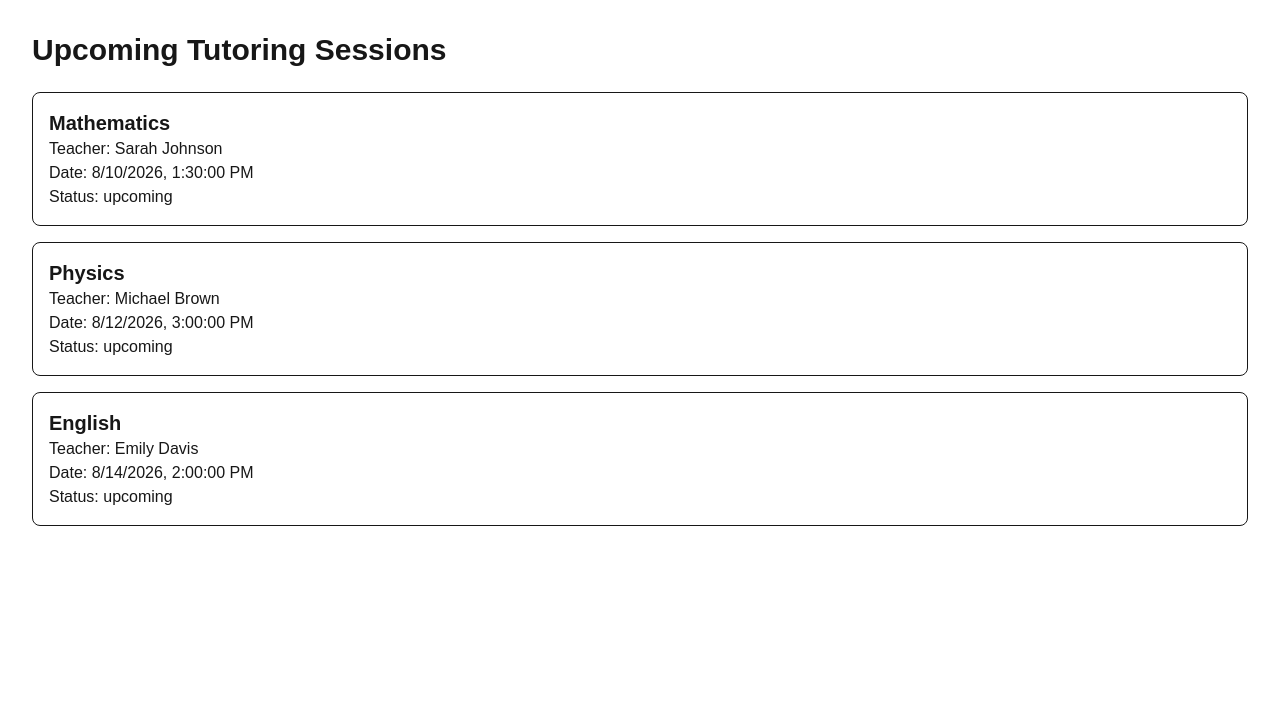
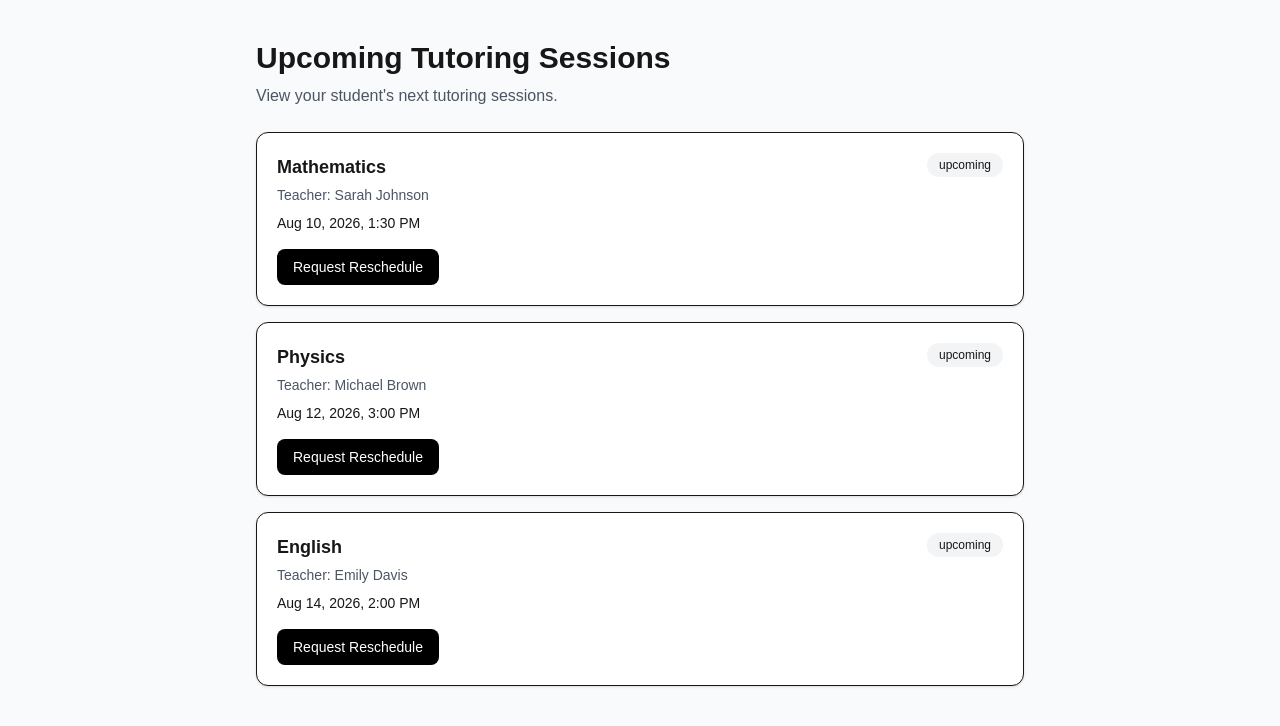
Before and after one commit to Amit81082/debe-tech-intern-assessment, a Next.js app: page / in a window 1280 px wide. Shown: the top 726 px of the page. Built offline with nearby package versions, Linux system fonts and the light colour scheme.

Commit message:
feat: build session reschedule widget UI

```diff
--- a/app/page.tsx
+++ b/app/page.tsx
@@ -1,22 +1,31 @@
+"use client";
+
+import { useState } from "react";
 import { sessions } from "@/data/sessions";
+import type { Session } from "@/shared/types";
+import { SessionList } from "@/components/SessionList";
+import { RescheduleDialog } from "@/components/RescheduleDialog";
 
 export default function Home() {
+  const [selectedSession, setSelectedSession] = useState<Session | null>(null);
+
   return (
-    <main className="min-h-screen p-8">
-      <h1 className="text-3xl font-bold">Upcoming Tutoring Sessions</h1>
+    <main className="min-h-screen bg-gray-50 p-6 md:p-10">
+      <div className="mx-auto max-w-3xl">
+        <h1 className="text-3xl font-bold">Upcoming Tutoring Sessions</h1>
 
-      <div className="mt-6 space-y-4">
-        {sessions.map((session) => (
-          <div key={session.id} className="rounded-lg border p-4">
-            <h2 className="text-xl font-semibold">{session.subject}</h2>
+        <p className="mt-2 text-gray-600">
+          View your student's next tutoring sessions.
+        </p>
 
-            <p>Teacher: {session.teacherName}</p>
+        <SessionList sessions={sessions} onReschedule={setSelectedSession} />
 
-            <p>Date: {new Date(session.datetime).toLocaleString()}</p>
-
-            <p>Status: {session.status}</p>
-          </div>
-        ))}
+        {selectedSession && (
+          <RescheduleDialog
+            session={selectedSession}
+            onClose={() => setSelectedSession(null)}
+          />
+        )}
       </div>
     </main>
   );
--- /dev/null
+++ b/components/RescheduleDialog.tsx
@@ -0,0 +1,77 @@
+"use client";
+
+import type { Session } from "@/shared/types";
+
+interface RescheduleDialogProps {
+  session: Session;
+  onClose: () => void;
+}
+
+export function RescheduleDialog({ session, onClose }: RescheduleDialogProps) {
+  return (
+    <div className="fixed inset-0 z-50 flex items-center justify-center bg-black/50 p-4">
+      <div className="w-full max-w-md rounded-xl bg-white p-6">
+        <div className="flex items-center justify-between">
+          <h2 className="text-xl font-semibold">Request Reschedule</h2>
+
+          <button
+            type="button"
+            onClick={onClose}
+            aria-label="Close"
+            className="text-xl"
+          >
+            ×
+          </button>
+        </div>
+
+        <p className="mt-2 text-sm text-gray-600">
+          {session.subject} with {session.teacherName}
+        </p>
+
+        <div className="mt-6 space-y-4">
+          <div>
+            <label
+              htmlFor="new-slot"
+              className="mb-1 block text-sm font-medium"
+            >
+              New date and time
+            </label>
+
+            <input
+              id="new-slot"
+              type="datetime-local"
+              className="w-full rounded-lg border p-2"
+            />
+          </div>
+
+          <div>
+            <label htmlFor="reason" className="mb-1 block text-sm font-medium">
+              Reason
+            </label>
+
+            <select
+              id="reason"
+              defaultValue=""
+              className="w-full rounded-lg border p-2"
+            >
+              <option value="" disabled>
+                Select a reason
+              </option>
+              <option value="Conflict">Conflict</option>
+              <option value="Illness">Illness</option>
+              <option value="Time zone">Time zone</option>
+              <option value="Other">Other</option>
+            </select>
+          </div>
+
+          <button
+            type="button"
+            className="w-full rounded-lg bg-black px-4 py-2 text-white"
+          >
+            Submit Request
+          </button>
+        </div>
+      </div>
+    </div>
+  );
+}
--- /dev/null
+++ b/components/SessionCard.tsx
@@ -0,0 +1,52 @@
+"use client";
+
+import type { Session } from "@/shared/types";
+import { useEffect, useState } from "react";
+
+
+interface SessionCardProps {
+  session: Session;
+  onReschedule: (session: Session) => void;
+}
+
+export function SessionCard({ session, onReschedule }: SessionCardProps) {
+  const [formattedDate, setFormattedDate] = useState(session.datetime);
+
+ useEffect(() => {
+   setFormattedDate(
+     new Intl.DateTimeFormat(undefined, {
+       dateStyle: "medium",
+       timeStyle: "short",
+       hour12: true,
+     }).format(new Date(session.datetime)),
+   );
+ }, [session.datetime]);
+
+  return (
+    <article className="rounded-xl border bg-white p-5 shadow-sm">
+      <div className="flex items-start justify-between gap-4">
+        <div>
+          <h2 className="text-lg font-semibold">{session.subject}</h2>
+
+          <p className="mt-1 text-sm text-gray-600">
+            Teacher: {session.teacherName}
+          </p>
+
+          <p className="mt-2 text-sm">{formattedDate}</p>
+        </div>
+
+        <span className="rounded-full bg-gray-100 px-3 py-1 text-xs font-medium">
+          {session.status}
+        </span>
+      </div>
+
+      <button
+        type="button"
+        onClick={() => onReschedule(session)}
+        className="mt-4 rounded-lg bg-black px-4 py-2 text-sm font-medium text-white"
+      >
+        Request Reschedule
+      </button>
+    </article>
+  );
+}
--- /dev/null
+++ b/components/SessionList.tsx
@@ -0,0 +1,23 @@
+"use client";
+
+import type { Session } from "@/shared/types";
+import { SessionCard } from "./SessionCard";
+
+interface SessionListProps {
+  sessions: Session[];
+  onReschedule: (session: Session) => void;
+}
+
+export function SessionList({ sessions, onReschedule }: SessionListProps) {
+  return (
+    <section className="mt-6 space-y-4">
+      {sessions.map((session) => (
+        <SessionCard
+          key={session.id}
+          session={session}
+          onReschedule={onReschedule}
+        />
+      ))}
+    </section>
+  );
+}
```
